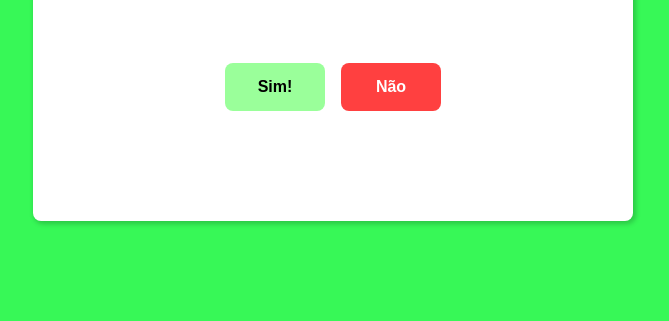
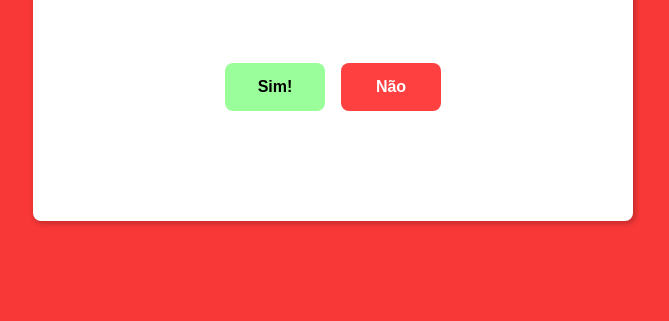
Before and after one commit to alvaroleonel02/project2, a plain HTML site: page index.html in a window 1280 px wide. Shown: the part 479-800 px from the top of the page, without its empty margins (307-976 px from the left). Drawn offline with Linux system fonts and the light colour scheme.

Commit message:
Update index.html

```diff
--- a/index.html
+++ b/index.html
@@ -11,7 +11,7 @@
         justify-content: center;
         height: 100vh;
         margin: 0;
-        background-color: #37f857;
+        background-color: #f83737;
       }
 
       .card {
@@ -74,7 +74,6 @@
         position: absolute;
         bottom: 20px;   /* fixa no rodapé do card */
         left: 50%;
-        transform: translateX(-50%);
         text-align: center;
       }
 
```
